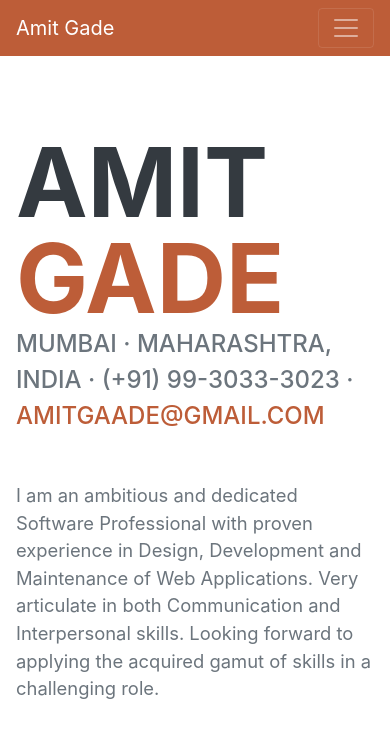
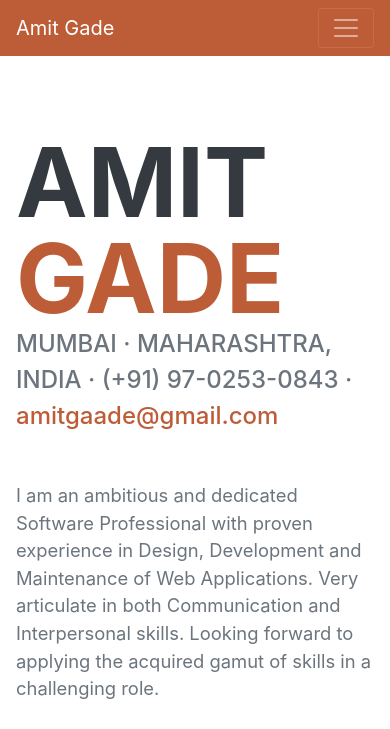
Before and after one commit to amitgade/amitgade.github.io, a plain HTML site: page index.html in a window 390 px wide. Shown: the top 729 px of the page. Drawn offline with nearby package versions, Linux system fonts and the light colour scheme; a web font is replaced by a local one.

Commit message:
action-Modify Mobile Number lowercase emailId

```diff
--- a/index.html
+++ b/index.html
@@ -43,8 +43,8 @@
                         <span class="text-primary">Gade</span>
                     </h1>
                     <div class="subheading mb-5">
-                        Mumbai · Maharashtra, India · (+91) 99-3033-3023 ·
-                        <a href="mailto:amitgaade@gmail.com">amitgaade@gmail.com</a>
+                        Mumbai · Maharashtra, India · (+91) 97-0253-0843 ·
+                        <a style= "text-transform: lowercase;" href="mailto:amitgaade@gmail.com">amitgaade@gmail.com</a>
                     </div>
                     <p class="lead mb-5">
                         I am an ambitious and dedicated Software Professional with proven experience in Design, Development and Maintenance of Web Applications.
```
